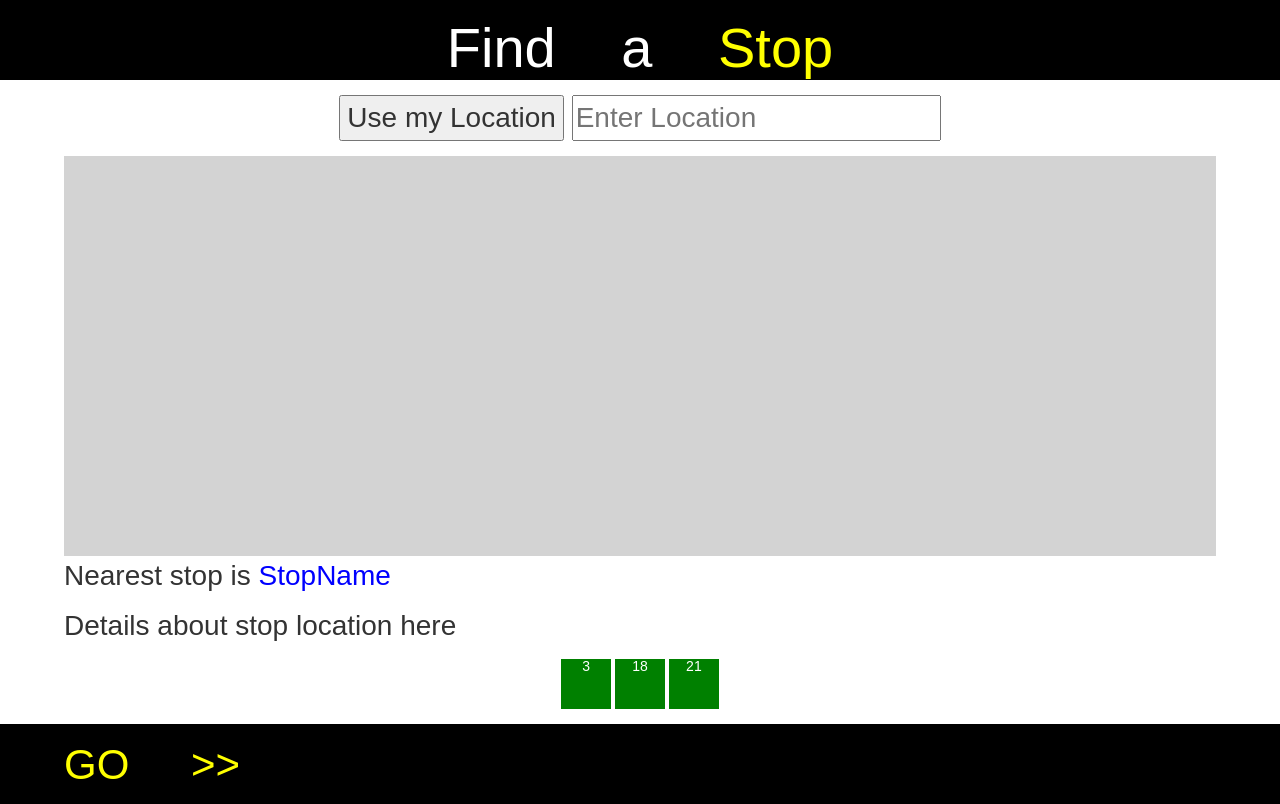
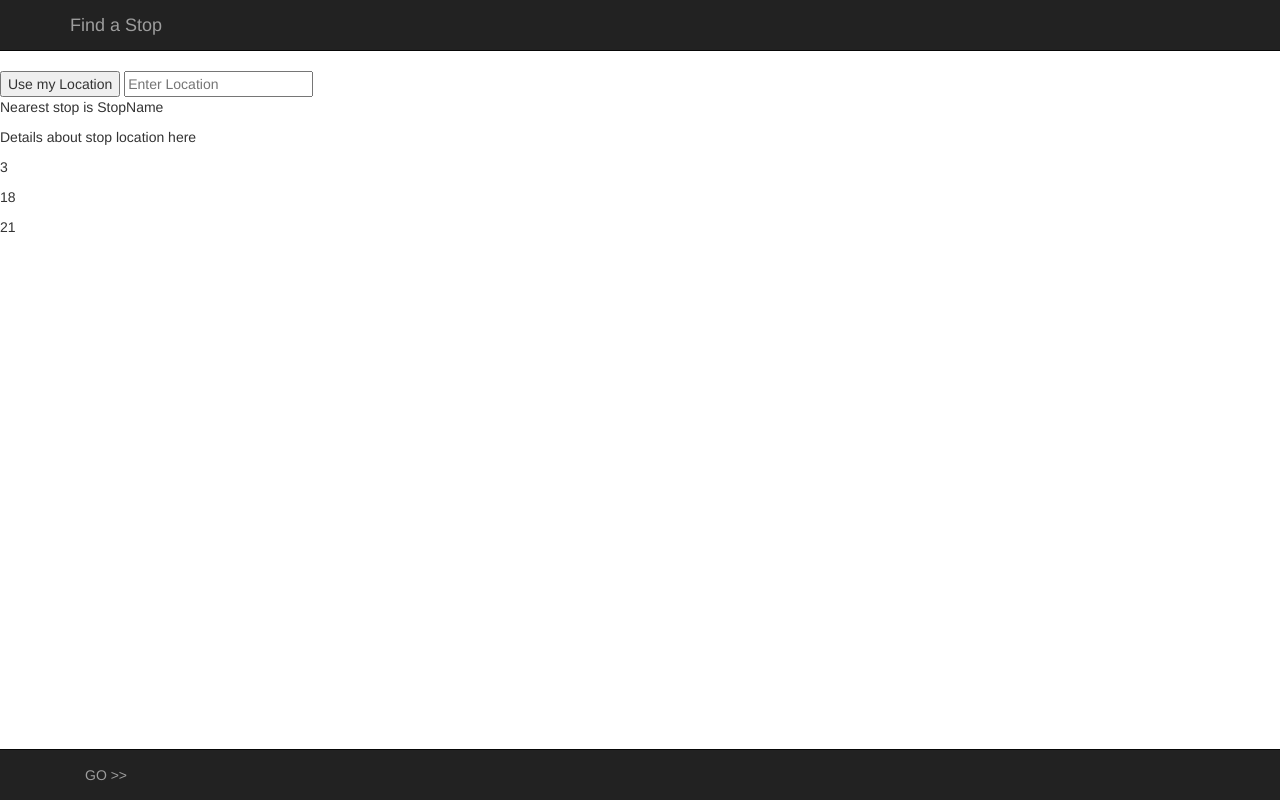
Before and after one commit to ethanroberts/readysetgo, a plain HTML site: page findStop.html in a window 1280 px wide. Drawn offline with Linux system fonts and the light colour scheme.

Commit message:
Redesigned index.html and headers and footers for all pages using Bootstrap

```diff
--- a/findStop.html
+++ b/findStop.html
@@ -14,8 +14,10 @@
 	</head>
 
 	<body>
-		<div class="pageBanner" id="banner_findStop">
-			<h1>Find a <span class="titleEmphasis">Stop</span></h1>
+		<div class="navbar navbar-inverse navbar-static-top">
+			<div class="container">
+				<a href="#" class="navbar-brand">Find a Stop</a>
+			</div>
 		</div>
 
 		<div id="inputBar_FindStop">
@@ -39,8 +41,13 @@
 			</div>
 		</div>
 
-		<div class="pageFooter" id="footer_findStop">
-			<h1><a href="index.html">GO >></a></h1>
+		<!-- Footer -->
+		<div class="navbar navbar-inverse navbar-fixed-bottom">
+			<div class="container">
+				<a href="index.html">
+					<p class="navbar-text">GO >></p>
+				</a>
+			</div>
 		</div>
 
 		<!-- JS -->
--- a/stylesheet.css
+++ b/stylesheet.css
@@ -1,107 +1,3 @@
-body {margin: 0;text-align: center;font-family: Arial;}
-
-a {text-decoration: none;color: black;}
-
-a:visited {text-decoration: none;color: black;}
-
-a:hover {text-decoration: none;	color: black;}
-
-a:active {text-decoration: none;color: black;}
-
-.pageFooter  a {color: yellow;}
-
-.pageFooter  a:visited {color: yellow;}
-
-.pageFooter  a:hover {color: yellow;}
-
-.homeTile {
-	margin: 10px;
-	border-radius: 10px;
-	border-color: black;
-	border-style: solid;
-	height: 26vh;
-	display: inline-block;
-	background: #d3d3d3;
+.homeTiles {
+	text-align: center;
 }
-
-.tileImg {height: 80%;}
-
-.tileFooter {background: #919191;border-radius: 10px;height: 20%;}
-
-.tileFooter p {display: inline-block;font-family: arial;text-align: center;line-height: 100%;font-size: 2em;}
-
-.pageBanner {
-	display: inline-block;
-	background: black;
-	color: white;
-	height: 10vh;
-	width: 100vw;
-	margin-bottom: 15px;
-}
-
-.pageBanner h1 {
-	font-family: Arial;
-	line-height: 100%;
-	text-align: center;
-	word-spacing: 50px;
-	font-size: 4em;
-}
-
-.titleEmphasis {color: yellow;}
-
-.topRowTiles {width: 85vw;}
-
-.secondRowTiles {width: 40vw;}
-
-.thirdRowTiles {width: 25vw;}
-
-.pageFooter {
-	display: inline-block;
-	background: black;
-	color: yellow;
-	height: 10vh;
-	width: 100vw;
-	margin-top: 15px;
-}
-
-.pageFooter h1 {
-	padding-left: 5vw;
-	font-family: Arial;
-	line-height: 100%;
-	text-align: left;
-	word-spacing: 50px;
-	font-size: 3em;
-}
-
-#stopInfoText_FindStop {
-	margin-left: 5vw;
-	text-align: left;
-	font-size: 2em;
-}
-
-#stopName_FindStop {color: blue;}
-
-.smallIcon_FindStop {
-	display: inline-table;
-	text-align: center;
-	width: 50px;
-	height: 50px;
-	background-color: green;
-}
-
-.smallIcon_FindStop p {
-	vertical-align: middle;
-	line-height: 100%;
-	color: white;
-}
-
-#map_FindStop {
-	display: block;
-	margin: auto;
-	margin-top: 15px;
-	background-color: #d3d3d3;
-	width: 90vw;
-	height: 50vh;
-}
-
-#inputBar_FindStop {font-size: 2em;}
```
Also changed, not shown: index.html (+47 -32 lines), parentalTracker.html (+14 -0 lines), rideAlong.html (+12 -3 lines), settings.html (+12 -3 lines), timetable.html (+12 -3 lines).
